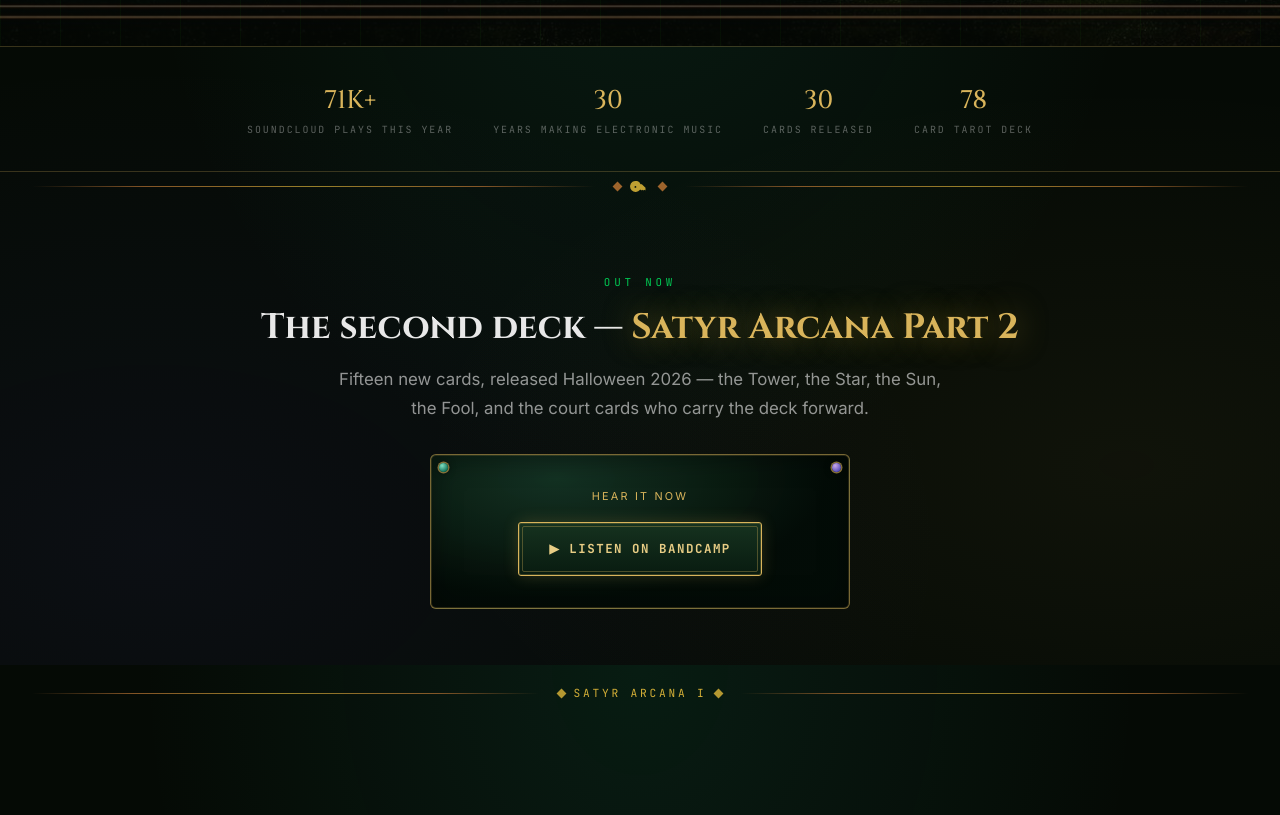
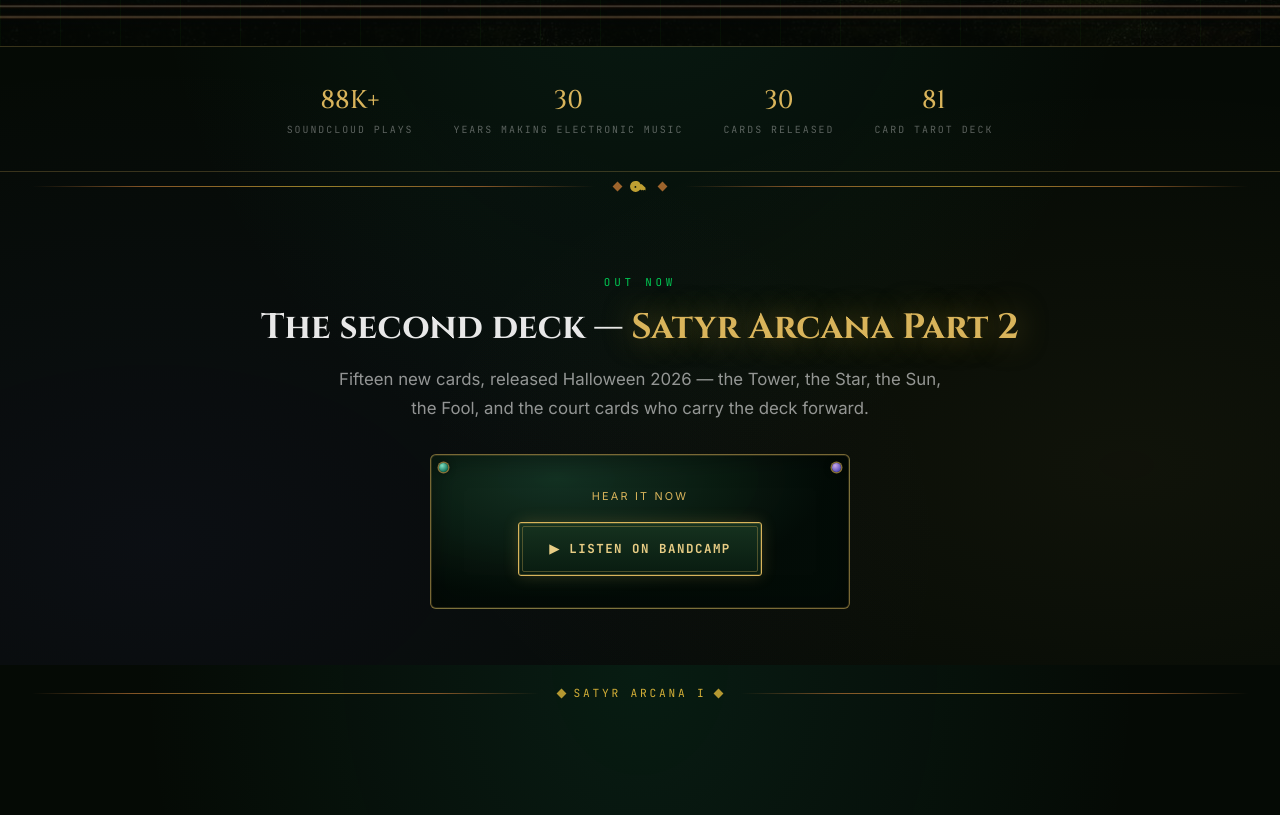
Before and after one commit to thegreensatyr/buzz, a plain HTML site: page index.html in a window 1280 px wide. Shown: the part 935-1750 px from the top of the page. Drawn offline with Linux system fonts and the light colour scheme; a web font is replaced by a local one.

Commit message:
Update stats: 88K+ SoundCloud plays (all-time), 81-card deck
Co-Authored-By: Claude Opus 5.5 <noreply@anthropic.com>
Claude-Session: https://claude.ai/code/session_01YGVRkBAQVnZoFMCpjQBbXp

```diff
--- a/index.html
+++ b/index.html
@@ -107,10 +107,10 @@
 </header>
 
 <div class="proof">
-  <div><div class="num">71K+</div><div class="lbl">SoundCloud plays this year</div></div>
+  <div><div class="num">88K+</div><div class="lbl">SoundCloud plays</div></div>
   <div><div class="num">30</div><div class="lbl">Years making electronic music</div></div>
   <div><div class="num">30</div><div class="lbl">Cards released</div></div>
-  <div><div class="num">78</div><div class="lbl">Card tarot deck</div></div>
+  <div><div class="num">81</div><div class="lbl">Card tarot deck</div></div>
 </div>
 
 <div class="section-divider">
```
Also changed, not shown: satyr-arcana/index.html (+1 -1 lines).
